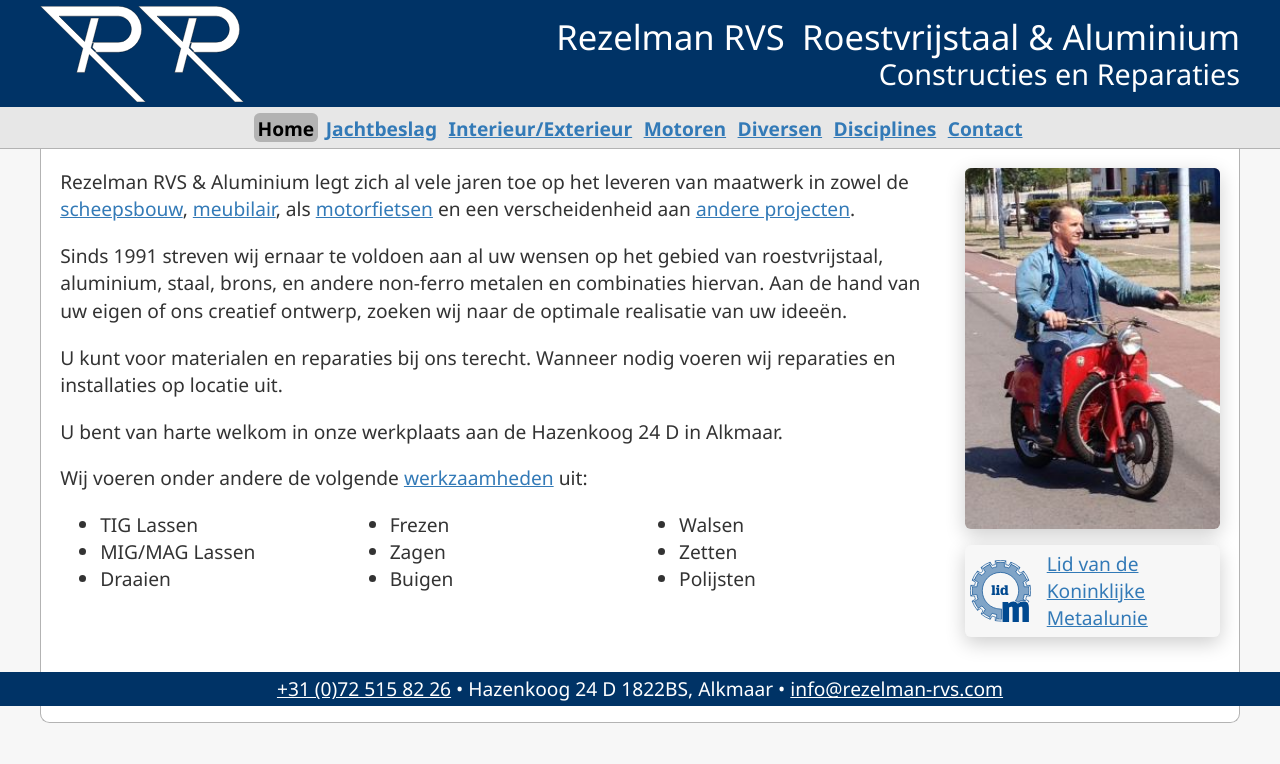
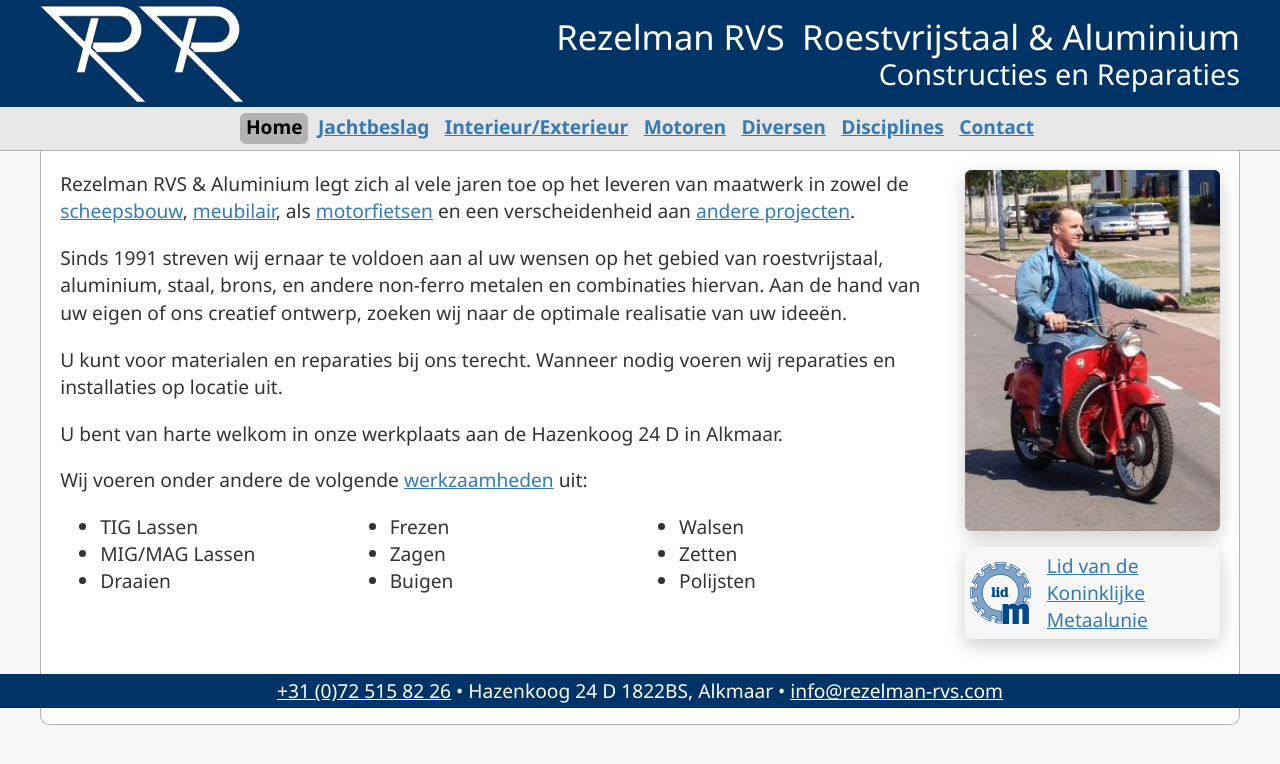
Before and after one commit to rezelman/rezelman-rvs.com, a Jekyll site: the page built from index.md, in a window 1280 px wide. Shown: the top 764 px of the page. Built offline with Jekyll 4.4.1, drawn with Linux system fonts in a browser that asks for light colours.

Commit message:
Fix padding on menu items

```diff
--- a/assets/style.css
+++ b/assets/style.css
@@ -93,7 +93,7 @@
 body > nav ul li,
 body > nav ul li:hover {
   display: inline;
-  padding: 0.2em 0.2em 0.1em 0.2em;
+  padding: 0.1em 0.3em 0.3em 0.3em;
   border-radius: var(--border-radius);
 }
 body > nav ul li.active {
```
